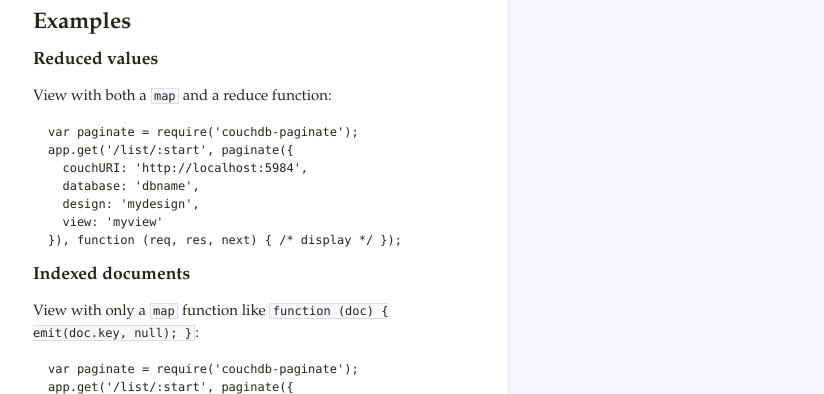
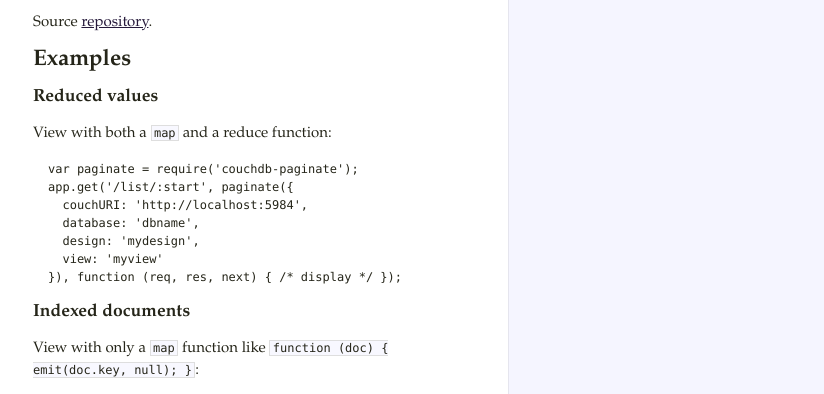
Before and after one commit to mathbruyen/couchdb-paginate, a plain HTML site: page index.html in a window 1280 px wide. Shown: the part 328-722 px from the top of the page, without its empty margins (17-841 px from the left). Drawn offline with Linux system fonts and the light colour scheme.

Commit message:
Add link to source repository

```diff
--- a/index.html
+++ b/index.html
@@ -6,6 +6,8 @@
 <p><a href="http://www.senchalabs.org/connect/">Connect</a> middleware for paginated <a href="https://couchdb.apache.org/">CouchDB</a> views.
 Inspired from <a href="http://guide.couchdb.org/draft/recipes.html#pagination">CouchDB guide</a>, but left the dealbreaker part
 out (expects keys to be unique, either emitted by only one document or reduced).</p>
+
+<p>Source <a href="https://github.com/mathbruyen/couchdb-paginate">repository</a>.</p>
 
 <h2>Examples</h2>
 
```
